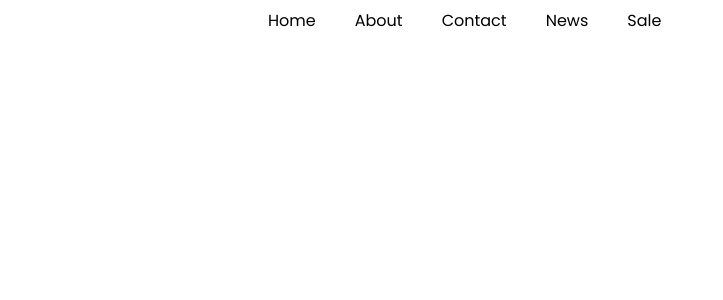
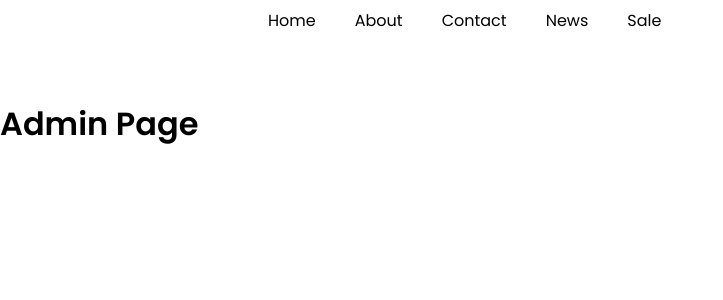
Before and after one commit to haido242/Web-ban-do-cong-nghe, a React (Create React App) app: page /admin in a window 1280 px wide. Shown: the top 300 px of the page, without its empty margins (0-723 px from the left). Built offline with nearby package versions, Linux system fonts and the light colour scheme.

Commit message:
add something

```diff
--- a/src/App.css
+++ b/src/App.css
@@ -130,3 +130,6 @@ nav{
 .star-4 i:nth-last-child(1) {
   color: #ccc;
 }
+.temp{
+  height:100px;
+}
--- a/src/App.js
+++ b/src/App.js
@@ -5,6 +5,7 @@ import AboutPage from './pages/AboutUs';
 import ContactPage from './pages/Contact';
 import NewsPage from './pages/News';
 import SalePage from './pages/Sale';
+import AdminPage from './pages/Admin';
 function App() {
   return (
     <div className="App">
@@ -37,6 +38,7 @@ function App() {
         <Route path="/contact" element={<ContactPage />} />
         <Route path="/news" element={<NewsPage />} />
         <Route path="/sale" element={<SalePage />} />
+        <Route path="/admin" element={<AdminPage />} />
       </Routes>
     </div>
   );
--- /dev/null
+++ b/src/pages/Admin.js
@@ -0,0 +1,8 @@
+export default function AdminPage(){
+    return (
+        <div className="admin-page">
+            <div className="temp"></div>
+            <h1>Admin Page</h1>
+        </div>
+    );
+}
--- a/src/pages/Home.css
+++ b/src/pages/Home.css
@@ -1,4 +1,5 @@
 @import url('https://fonts.googleapis.com/css2?family=Poppins:ital,wght@0,100;0,200;0,400;0,500;0,600;1,100;1,200;1,300;1,500&display=swap');
+
 .menu-item {
 margin-right: 15px;
 padding: 8px 12px;
@@ -206,3 +207,6 @@ font-weight: 300;
     margin-top: 10px;
     margin-bottom: 16px;
 }
+.home-recoment h1 {
+    margin-left: 100px;
+}
--- a/src/pages/HomeContent/HomeRecoment.js
+++ b/src/pages/HomeContent/HomeRecoment.js
@@ -11,19 +11,20 @@ export default function HomeRecoment(){
     .then(data => {
         setProduct(data);
     })
+    .catch(err => console.warn("err in fetch data" + err));
     }, [])
     return (
         <div className="home-recoment">
             {console.log(product)}
-                            <h1>New</h1>
-             <div className="section-3-sub-2 padding-t60">
+                            <h1>New Items</h1>
+            <div className="section-3-sub-2 padding-t60">
                         <div className="max-width-1000 section-3-sub-2-flex" >
                     {product.map((item, index) =>
                         <div className="col-30 "key={index}>
                             <div className="mr-l14-r14">
                                 <div className="section-3-sub-2-items">
                                     <div className="sale-btn">New!</div>
-                                    {/* <img src={item.urlImage}/> */}
+                                    <img src={item.urlImage}/>
                                     <div className="section-3-sub-2-content">
                                         <div className="star">
                                             <i className='bx bxs-star' ></i>
@@ -48,8 +49,9 @@ export default function HomeRecoment(){
                             </div>
                         </div>
                         )}
-                    </div>
                 </div>
+                </div>
+            <div className="temp"></div>
         </div>
     );
 }
```
Also changed, not shown: src/pages/HomeContent/components/ButtonAddToCart.js (added, +7 -0 lines), src/pages/Admin/UpdateProduct.js (added).
